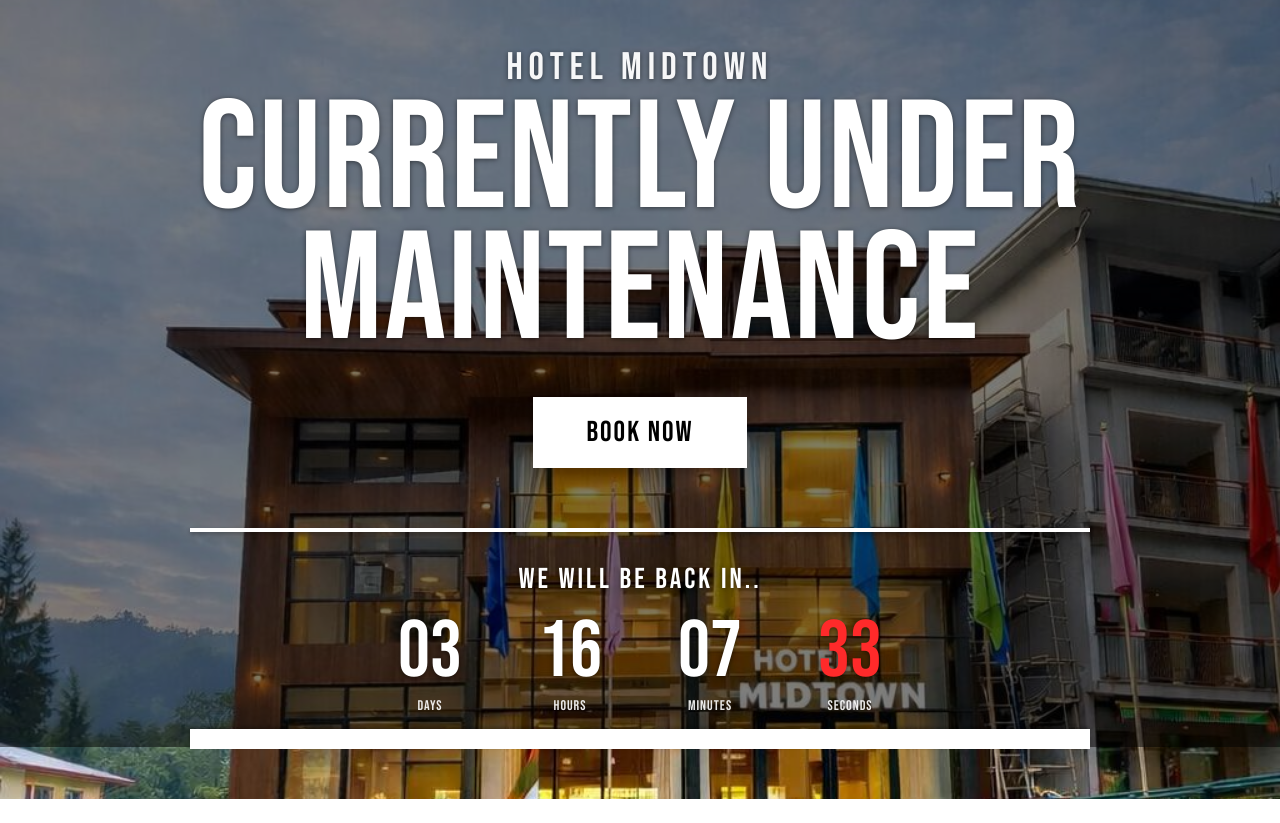
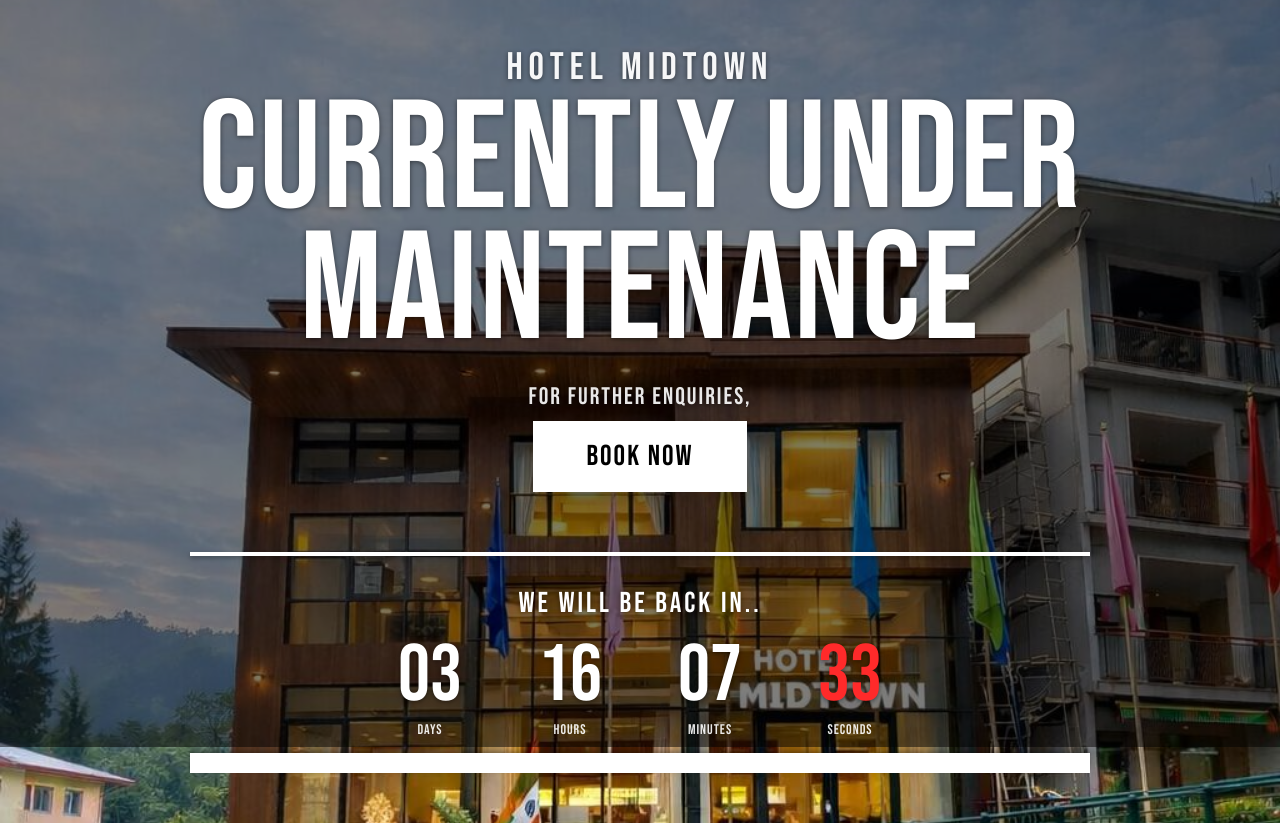
Before and after one commit to Mohit-1202/coming-soon-hotel-midtown, a plain HTML site: page index.html in a window 1280 px wide. Shown: the part 53-876 px from the top of the page. Before the commit the page ends 852 px from the top, so only its background shows below. Drawn offline with Linux system fonts and the light colour scheme.

Commit message:
Add enquiry text above booking button

```diff
--- a/index.html
+++ b/index.html
@@ -30,6 +30,7 @@
     <main class="content">
         <p class="hotel-name">HOTEL MIDTOWN</p>
         <h1 class="main-title">CURRENTLY UNDER MAINTENANCE</h1>
+        <p class="enquiry-text">For further enquiries,</p>
         <a href="https://www.makemytrip.com/hotels/hotel_mid_town-details-gangtok.html" class="book-now-btn" target="_blank">BOOK NOW</a>
 
         <div class="divider-container">
--- a/style.css
+++ b/style.css
@@ -84,7 +84,16 @@ header {
     letter-spacing: 2px;
     line-height: 0.85;
     text-shadow: var(--text-shadow);
-    margin-bottom: 40px;
+    margin-bottom: 25px;
+}
+
+.enquiry-text {
+    font-family: 'Bebas Neue', cursive;
+    font-size: 1.5rem;
+    letter-spacing: 2px;
+    margin-bottom: 10px;
+    opacity: 0.9;
+    text-shadow: var(--text-shadow);
 }
 
 .book-now-btn {
```
